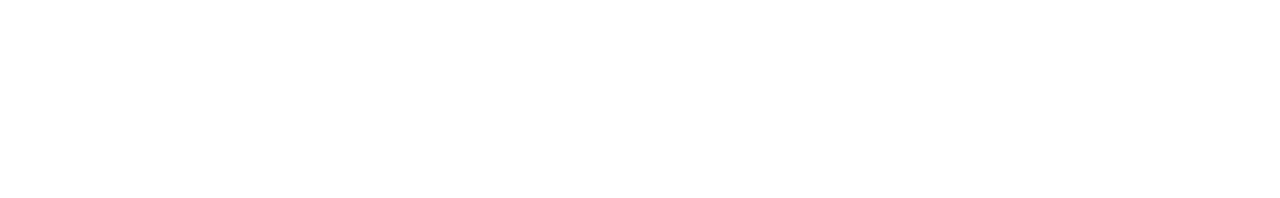
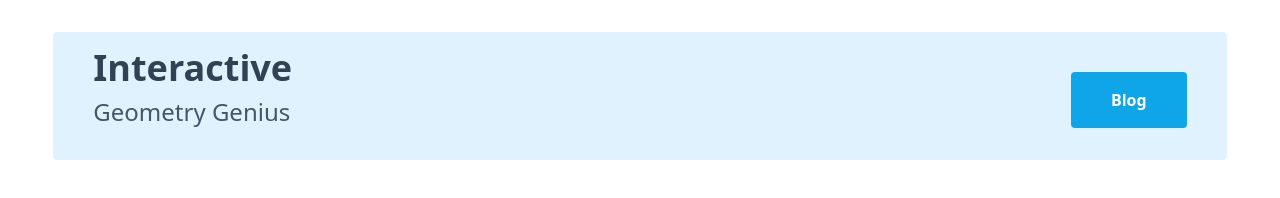
Before and after one commit to hasnat-shahriyar/assignment-05, a plain HTML site: page index.html in a window 1280 px wide. Drawn offline with nearby package versions, Linux system fonts and the light colour scheme.

Commit message:
design part for header:done

```diff
--- a/index.html
+++ b/index.html
@@ -3,9 +3,26 @@
 <head>
     <meta charset="UTF-8">
     <meta name="viewport" content="width=device-width, initial-scale=1.0">
+    <!-- Title -->
     <title>Geometry Genius</title>
+    <!-- Tailwind CDN -->
+    <script src="https://cdn.tailwindcss.com"></script>
 </head>
 <body>
+<!-- Header Area -->
+<header class="bg-sky-100 w-full md:w-11/12 mx-auto mt-8 rounded flex flex-col md:flex-row justify-between pb-8">
+    <div class="title-container ml-4 md:ml-10 mt-4 text-center md:text-left">
+        <h3 class="text-2xl md:text-4xl font-bold text-slate-700">Interactive</h3>
+        <h2 class="text-xl md:text-2xl font-medium text-slate-600 mt-2">Geometry Genius</h2>
+    </div>
+    <div class="button-area text-center md:text-right mt-4 md:mt-10 mr-4 md:mr-10">
+        <button class="bg-sky-500 px-4 md:px-10 py-2 md:py-4 rounded text-white font-semibold text-sm md:text-base hover:bg-rose-600 ease-in-out duration-300">Blog</button>
+    </div>
+</header>
+<!-- Header Area Ends -->
+
+
+
 
 
     <script src="JS/script.js"></script>
```
Also changed, not shown: blog-page/blog.html (added).
